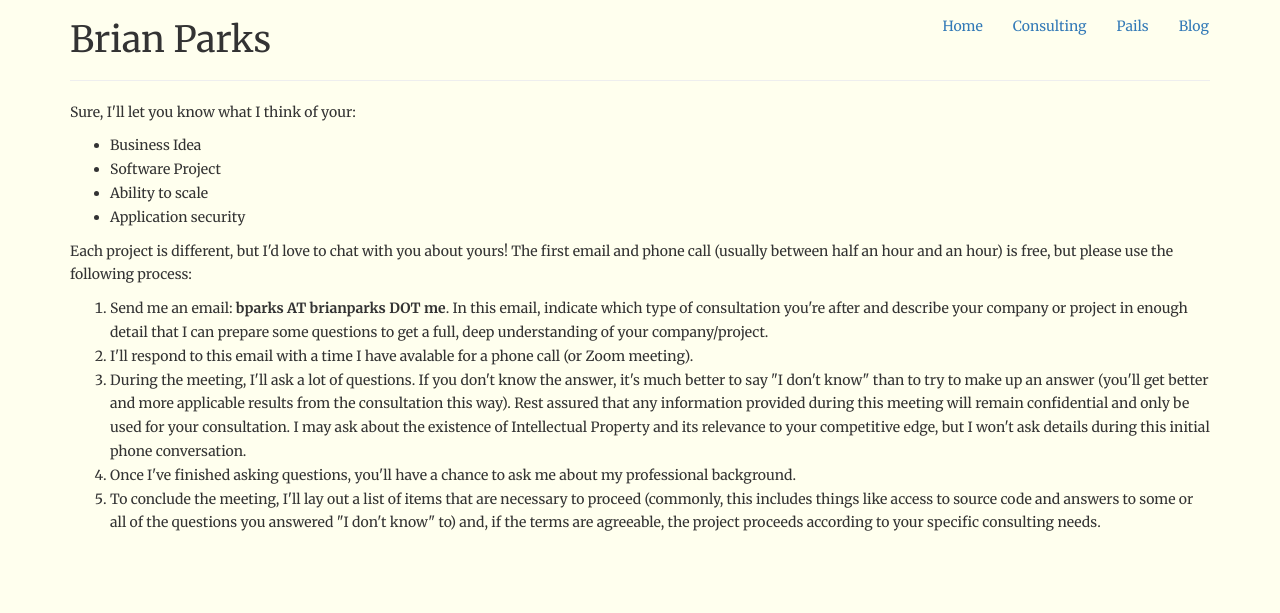
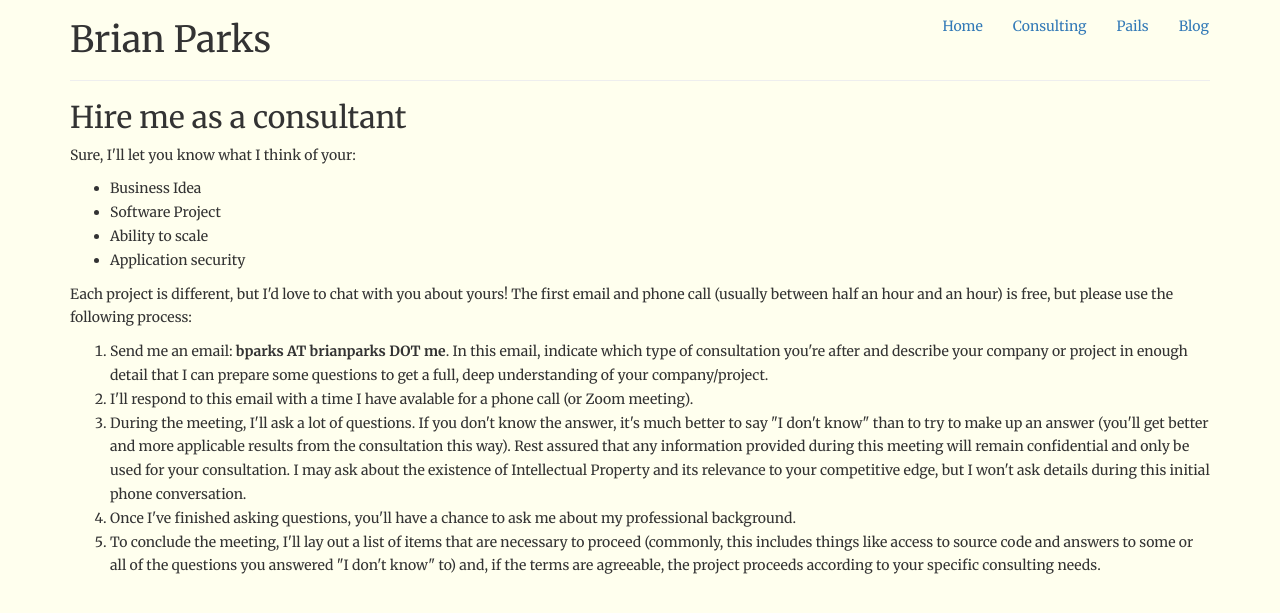
Before and after one commit to bparks/bparks.github.io, a Jekyll site: the page built from consulting.html, in a window 1280 px wide. Shown: the top 613 px of the page. Built offline with Jekyll 4.4.1, drawn with Linux system fonts in a browser that asks for light colours; nearby versions of some CDN libraries; Markdown is read by kramdown in place of the engine named in the settings.

Commit message:
Update consulting.html

```diff
--- a/consulting.html
+++ b/consulting.html
@@ -1,6 +1,9 @@
 ---
 title: Consulting Engagements
 ---
+
+<h2>Hire me as a consultant</h2>
+
 <p>Sure, I&#39;ll let you know what I think of your:</p>
 
 <ul>
```
